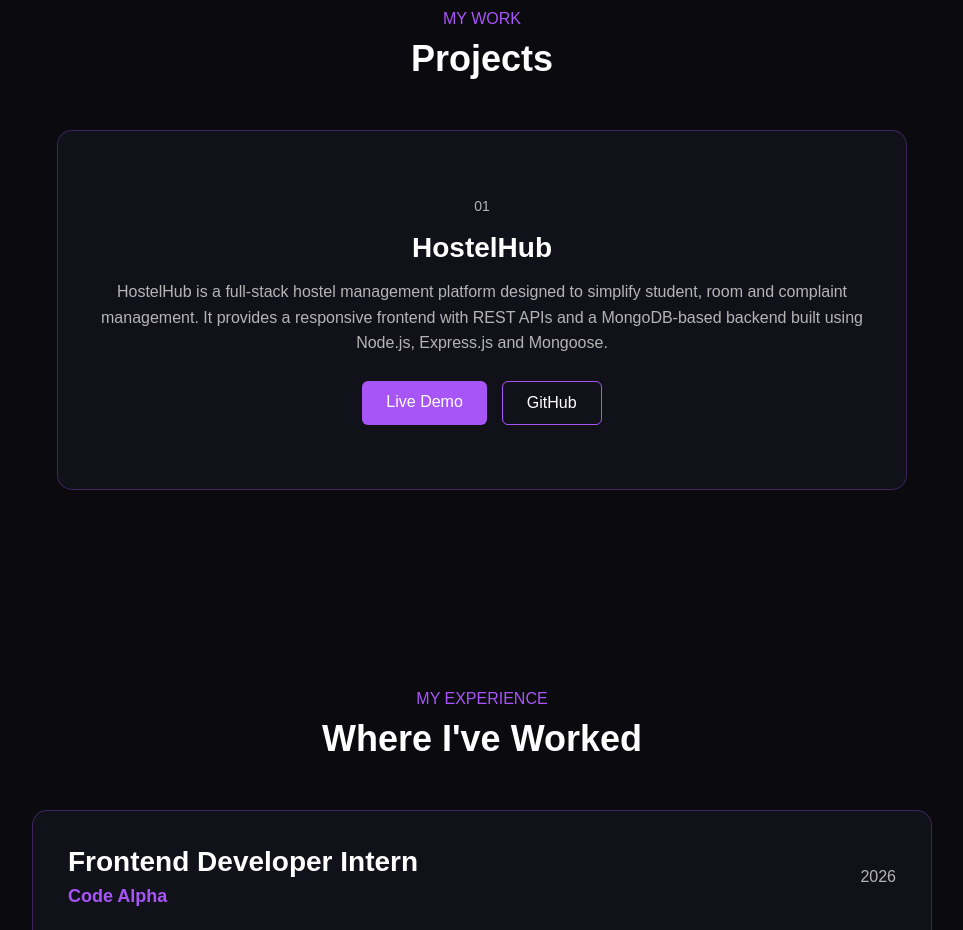
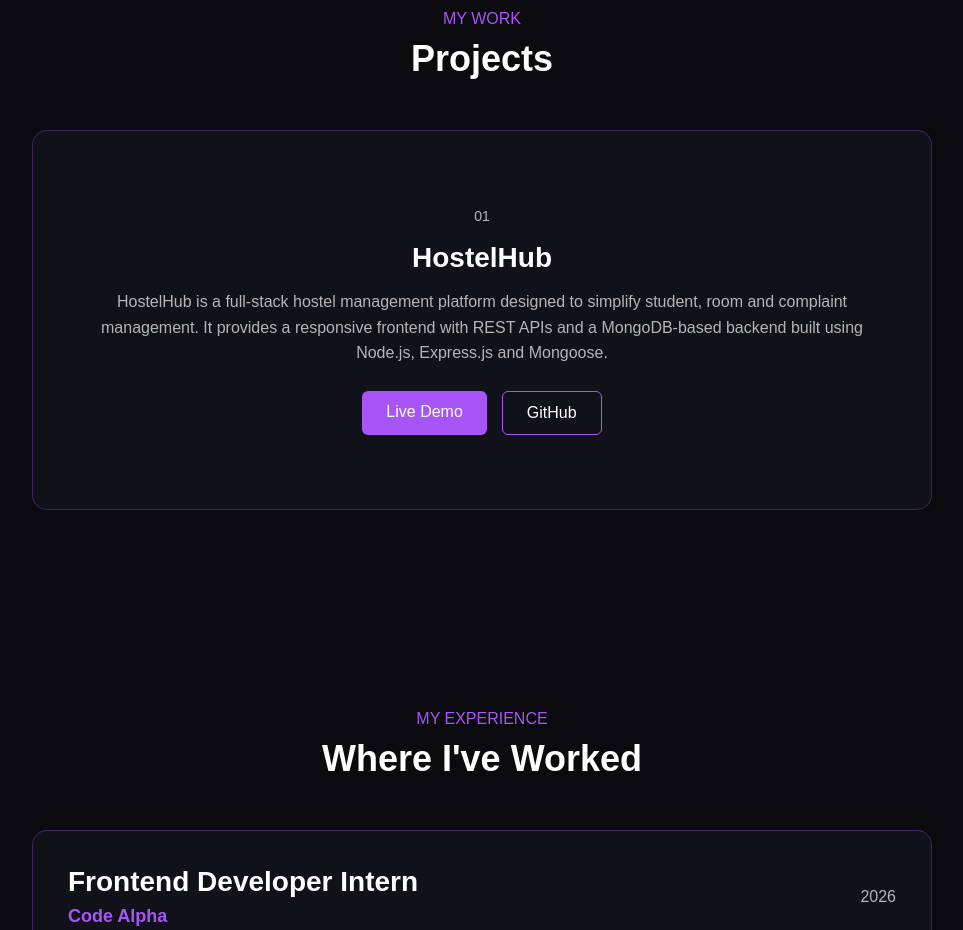
Before and after one commit to Durgeshk-7479/durgesh-portfolio, a plain HTML site: page index.html in a window 1280 px wide. Shown: the part 1620-2550 px from the top of the page, without its empty margins (158-1121 px from the left). Drawn offline with Linux system fonts and the light colour scheme.

Commit message:
Update HostelHub project section

```diff
--- a/style.css
+++ b/style.css
@@ -926,3 +926,30 @@ body::after {
         0 0 15px rgba(168, 85, 247, 0.6),
         0 0 30px rgba(168, 85, 247, 0.3);
 }
+/* ============================= */
+/* SINGLE PROJECT CENTER FIX */
+/* ============================= */
+
+.projects-container {
+    max-width: 1100px;
+    margin: 0 auto;
+    display: flex;
+    justify-content: center;
+    align-items: center;
+}
+
+.projects-container .project-card {
+    width: 100%;
+    max-width: 900px;
+    min-height: 380px;
+    padding: 45px;
+}
+
+.projects-container .project-card > div {
+    width: 100%;
+    text-align: center;
+}
+
+.projects-container .project-buttons {
+    justify-content: center;
+}
```
